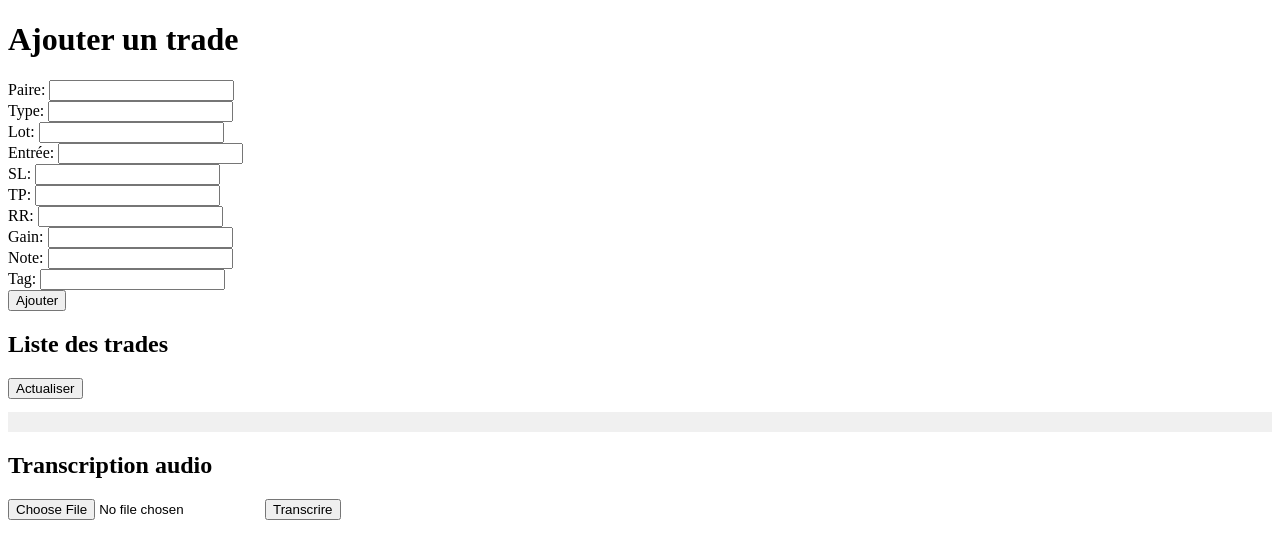
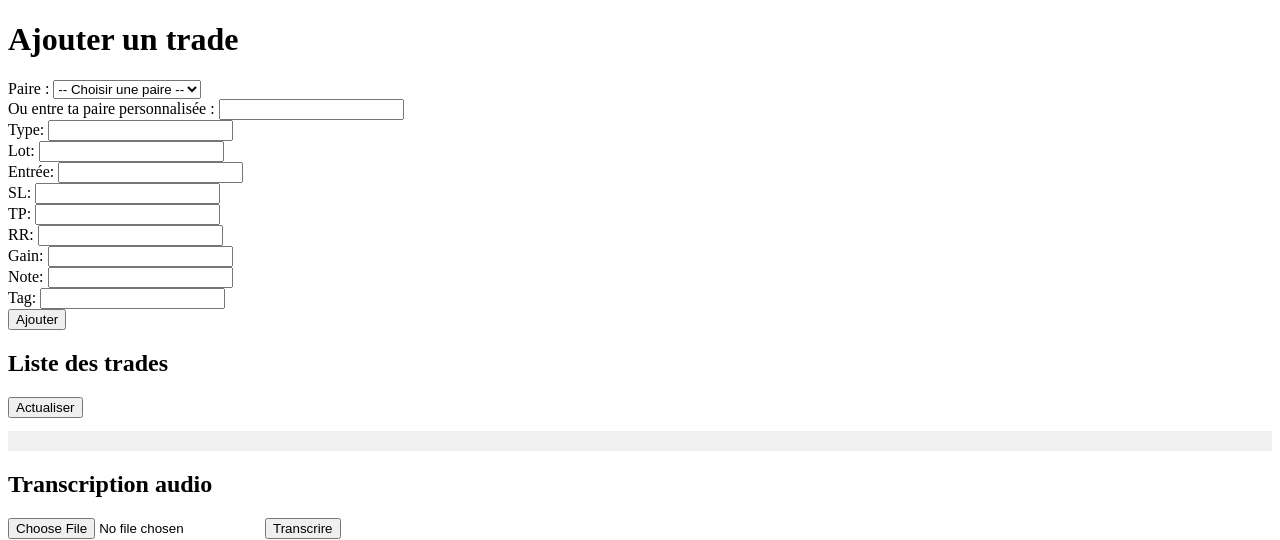
Before and after one commit to Yllen34/MindTraderPro, a Flask app: page /api/test-journal in a window 1280 px wide. Shown: the top 540 px of the page. Run offline with Flask 3, Linux system fonts and the light colour scheme.

Commit message:
Update journal_tester.html

```diff
--- a/backend/templates/journal_tester.html
+++ b/backend/templates/journal_tester.html
@@ -7,7 +7,24 @@
 <body>
     <h1>Ajouter un trade</h1>
     <form id="tradeForm" onsubmit="submitTrade(event)">
-        <label>Paire: <input type="text" id="paire" required></label><br>
+        <label>Paire :
+            <select id="presetPairs" onchange="updateCustomPair(this.value)">
+                <option value="">-- Choisir une paire --</option>
+                <option value="EURUSD">EURUSD</option>
+                <option value="GBPUSD">GBPUSD</option>
+                <option value="USDJPY">USDJPY</option>
+                <option value="XAUUSD">XAUUSD</option>
+                <option value="NAS100">NAS100</option>
+                <option value="US30">US30</option>
+                <option value="BTCUSD">BTCUSD</option>
+                <option value="ETHUSD">ETHUSD</option>
+            </select>
+        </label><br>
+        <label>Ou entre ta paire personnalisée :
+            <input type="text" id="customPair" oninput="updateCustomPair(this.value)">
+        </label><br>
+        <input type="hidden" id="paire" required>
+
         <label>Type: <input type="text" id="type" required></label><br>
         <label>Lot: <input type="number" step="0.01" id="lot" required></label><br>
         <label>Entrée: <input type="number" step="0.01" id="entry" required></label><br>
@@ -34,6 +51,10 @@
     <a href="/api/journal/export" target="_blank">Télécharger en CSV</a>
 
     <script>
+        function updateCustomPair(value) {
+            document.getElementById("paire").value = value.toUpperCase();
+        }
+
         function submitTrade(event) {
             event.preventDefault();
             const data = {
```
